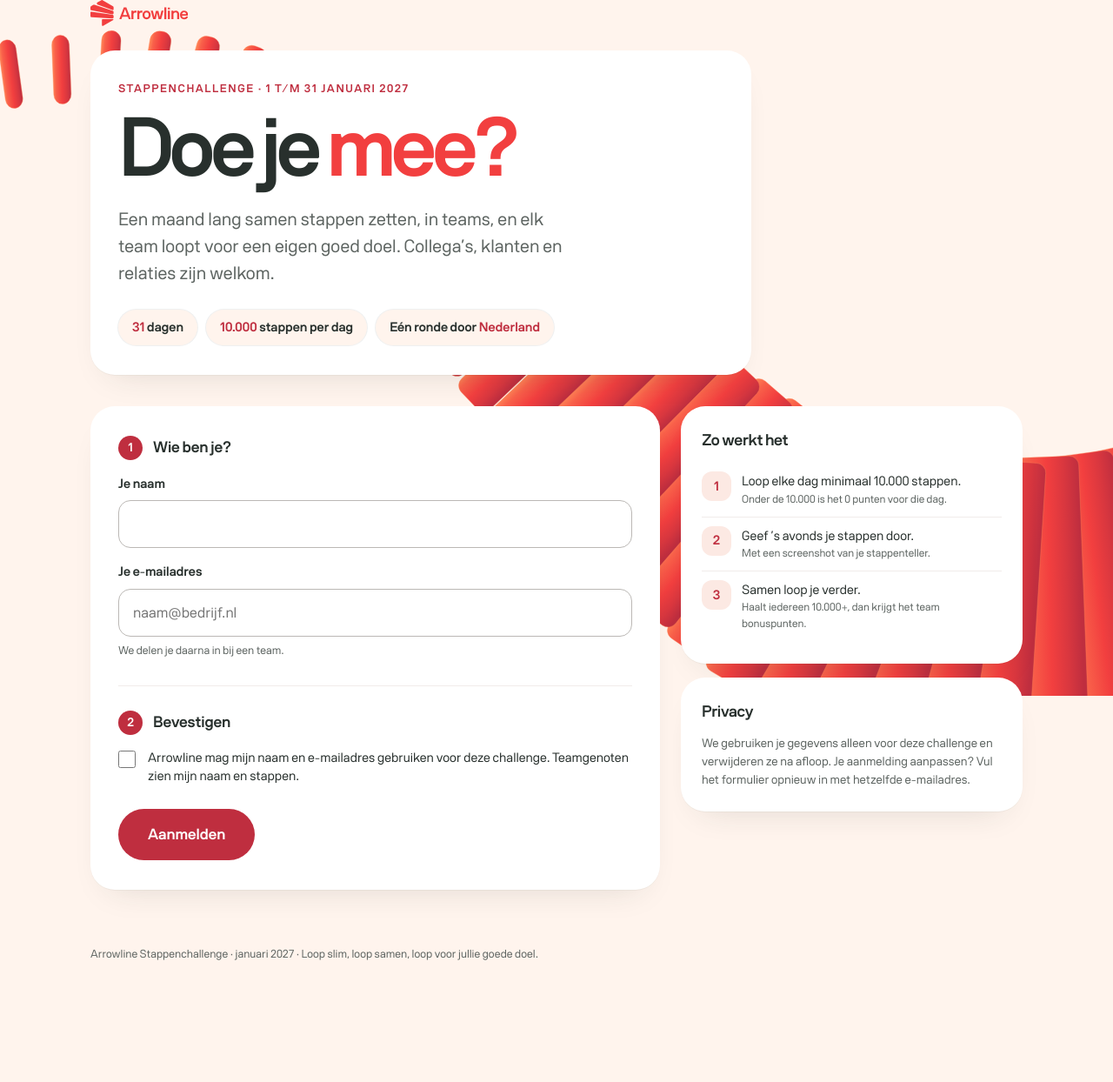
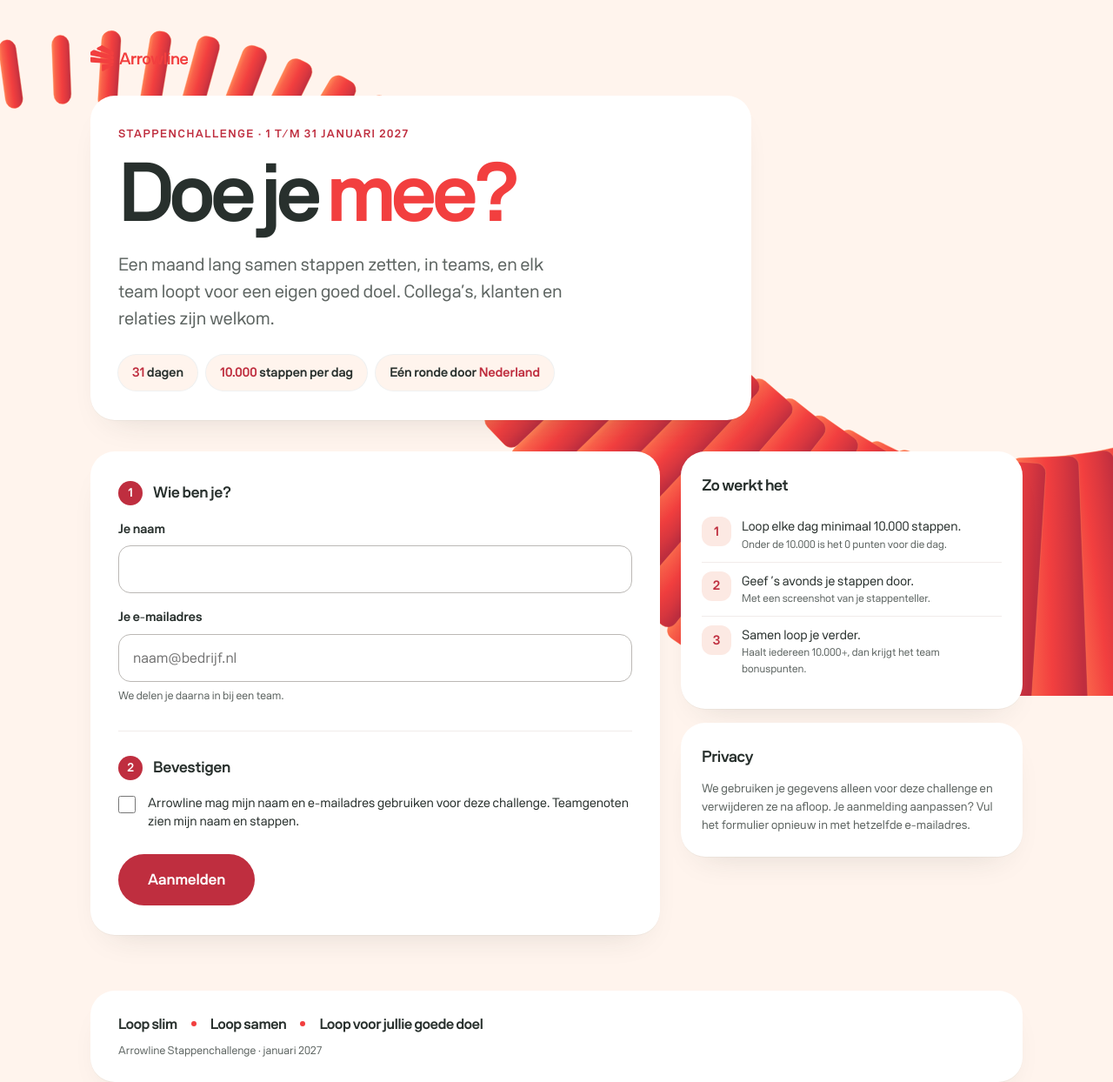
Before and after one commit to Arrowline-Support-B-V/arrowline-stappen, a website: page public/index.html in a window 1280 px wide. Shown: the whole page at 87% size. Before the commit the page ends 1106 px from the top, so only its background shows below. Drawn offline with Linux system fonts and the light colour scheme.

Commit message:
Set the footer slogan apart and actually lower the logo.
Co-authored-by: techarrowline <techarrowline@users.noreply.github.com>

```diff
--- a/public/index.html
+++ b/public/index.html
@@ -16,7 +16,7 @@
 html{-webkit-text-size-adjust:100%}
 body{background:var(--paper);color:var(--ink);font-family:var(--font);line-height:1.5;-webkit-font-smoothing:antialiased;padding-bottom:env(safe-area-inset-bottom)}
 .wrap{max-width:1120px;margin:0 auto;padding:0 24px}
-header{padding:calc(96px + env(safe-area-inset-top)) 0 0}
+header.wrap{padding-top:calc(52px + env(safe-area-inset-top))}
 .logo{height:30px;width:auto;display:block}
 .hero{padding-top:28px;padding-bottom:36px}.hero-card{max-width:760px}.hero-card .fact{background:var(--paper)}
 .kicker{font-size:.8125rem;font-weight:600;letter-spacing:.12em;text-transform:uppercase;color:var(--line)}
@@ -57,8 +57,8 @@ input[type=text]:focus,input[type=email]:focus{outline:none;border-color:var(--a
 .rule b{display:grid;place-items:center;width:34px;height:34px;border-radius:12px;background:var(--tint);color:var(--line);font-size:.9375rem}
 .rule p{font-size:.9375rem}.rule small{display:block;color:var(--fg2)}
 .privacy{font-size:.875rem;color:var(--fg2)}
-footer{padding:0 0 40px;font-size:.8125rem;color:var(--fg2)}
-@media (max-width:900px){header{padding-top:calc(72px + env(safe-area-inset-top))}.hero{padding-top:20px;padding-bottom:28px}.kicker{font-size:.75rem;letter-spacing:.04em}.grid{grid-template-columns:1fr}.card{padding:26px 20px;border-radius:24px}}
+footer{padding:0 0 48px}.foot{background:var(--white);border-radius:28px;padding:26px 32px;box-shadow:0 1px 0 rgba(40,48,45,.04),0 18px 40px -24px rgba(40,48,45,.18)}.foot-slogan{display:flex;flex-wrap:wrap;align-items:center;font-weight:600;letter-spacing:-.02em;font-size:1.0625rem}.foot-slogan span{display:inline-flex;align-items:center}.foot-slogan span:not(:last-child)::after{content:"";width:6px;height:6px;border-radius:50%;background:var(--arrow);margin:0 16px}.foot-meta{margin-top:8px;color:var(--fg2);font-size:.8125rem}
+@media (max-width:900px){header.wrap{padding-top:calc(36px + env(safe-area-inset-top))}.hero{padding-top:20px;padding-bottom:28px}.kicker{font-size:.75rem;letter-spacing:.04em}.grid{grid-template-columns:1fr}.card,.foot{padding:26px 20px;border-radius:24px}}
 @media (max-width:420px){.btn{width:100%}}
 @media (prefers-reduced-motion:reduce){*{transition:none!important}}
 </style>
@@ -96,7 +96,7 @@ footer{padding:0 0 40px;font-size:.8125rem;color:var(--fg2)}
   </div>
 </section>
 </main>
-<footer class="wrap">Arrowline Stappenchallenge · januari 2027 · Loop slim, loop samen, loop voor jullie goede doel.</footer>
+<footer class="wrap"><div class="foot"><p class="foot-slogan"><span>Loop slim</span><span>Loop samen</span><span>Loop voor jullie goede doel</span></p><p class="foot-meta">Arrowline Stappenchallenge · januari 2027</p></div></footer>
 <script>
 (() => {
   const C = window.ARROWLINE_CONFIG || {}, $ = s => document.querySelector(s);
```
